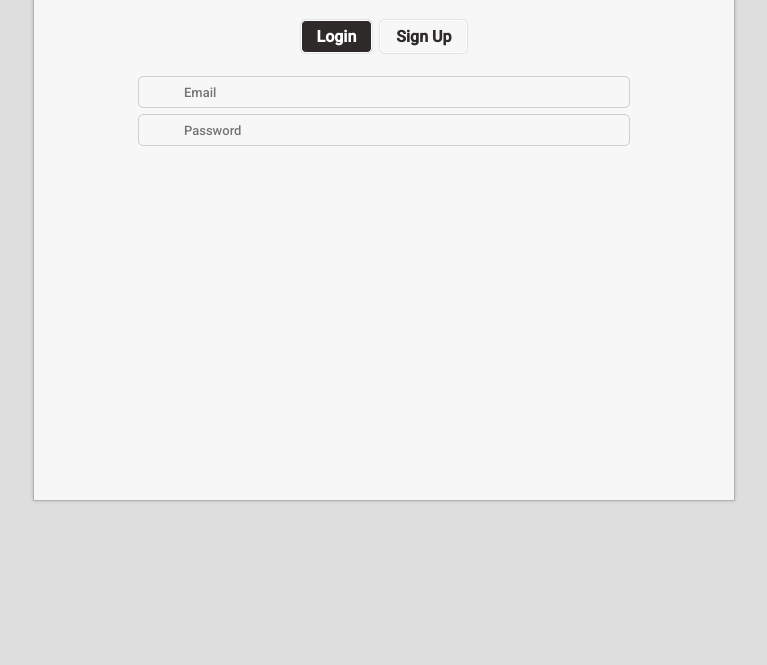
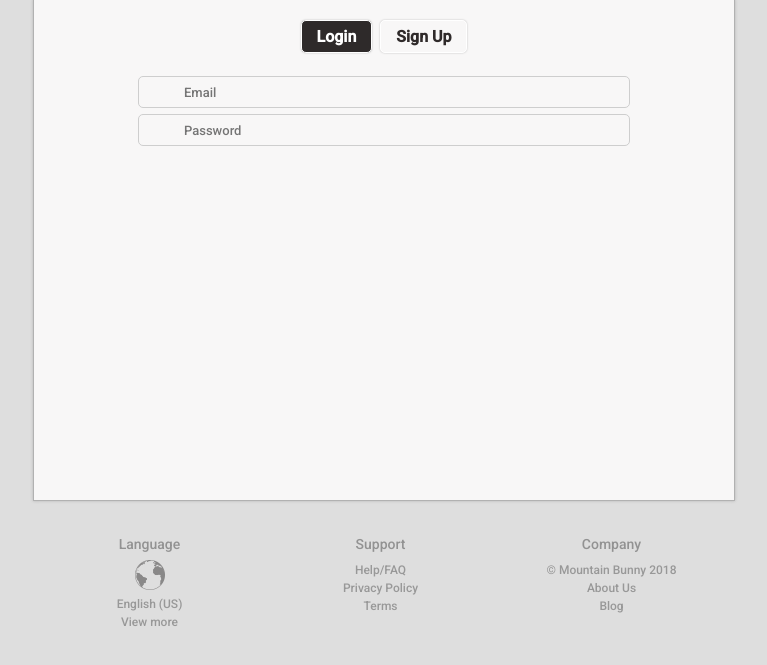
Before and after one commit to Baxter-FIndAJob/Find-A-Job, a PHP site: the page made by mustafa/Website Project/RemakeDesign.html in a window 1280 px wide. Shown: the part 86-751 px from the top of the page, without its empty margins (256-1023 px from the left). Run offline with PHP 8.4, Linux system fonts and the light colour scheme.

Commit message:
Adding CSS.

```diff
--- a/mustafa/Website Project/RemakeDesign.css
+++ b/mustafa/Website Project/RemakeDesign.css
@@ -141,3 +141,74 @@ html, body{
     font-size: 13px;
     font-weight: 500;
 }
+
+.footer_menu{
+    width: 700px;
+    margin: 0 auto;
+    text-align: center;
+
+}
+
+.footer_menu div.footer_column{
+    text-align: center;
+    float: left;
+    width: 33%;
+}
+
+
+.footer_menu div.footer_column .selection_name{
+    width: 100%;
+}
+
+.footer_menu div.footer_column div h4{
+    text-decoration: none;
+    color: #929292;
+    font-family: Roboto;
+    font-size: 14px;
+    font-weight: 500;
+    padding: 0;
+    margin: 0 0 8px;
+}
+
+
+
+
+.footer_menu div.footer_column  div a{
+    text-decoration: none;
+    font-family: "Roboto";
+    font-size: 12px;
+    font-weight: 480;
+    margin: 0;
+    padding: 0;
+    color: #989898;
+}
+
+.footer_menu div.footer_column img.language_globe{
+    width: 30px;
+}
+
+
+@media only screen and (max-width: 700px) {
+    .form_holder, .footer_menu{
+        width: 500px;
+    }
+
+}
+
+@media only screen and (max-width: 500px) {
+    .form_holder, .footer_menu{
+        width: 400px;
+    }
+
+
+    .footer_menu div.footer_column {
+        width: 100%;
+        margin-bottom: 30px;
+    }
+}
+
+@media only screen and (max-width: 400px) {
+    .form_holder, .footer_menu{
+        width: 300px;
+    }
+}
--- a/mustafa/Website Project/RemakeDesign.html
+++ b/mustafa/Website Project/RemakeDesign.html
@@ -40,7 +40,56 @@
 					</div>
 				</div>
 			</div>
+			<div class="footer_menu">
 
+				<!-- FOOTER COLUMN 1 -->
+				<div class="footer_column">
+					<div class="selection_name">
+						<h4>Language</h4>
+						<img src="globe_img.png" class="language_globe" />
+					</div>
+					<div class="inactive_selection" data-type="inactive">
+						<a href="about.html">English (US)</a>
+					</div>
+					<div class="inactive_selection" data-type="inactive">
+						<a>View more</a>
+					</div>
+				</div>
+
+				<!-- FOOTER COLUMN 2 -->
+				<div class="footer_column">
+					<div class="selection_name">
+						<h4>Support</h4>
+					</div>
+					<div class="inactive_selection" data-type="inactive">
+						<a href="support.html">Help/FAQ</a>
+					</div>
+					<div class="inactive_selection" data-type="inactive">
+							<a href="privacy.html">Privacy Policy</a>
+						</div>
+					<div class="inactive_selection" data-type="inactive">
+							<a href="terms.html">Terms</a>
+					</div>
+				</div>
+
+				<!-- FOOTER COLUMN 3 -->
+				<div class="footer_column">
+					<div class="selection_name">
+						<h4>Company</h4>
+					</div>
+					<div>
+						<a>© Mountain Bunny 2018</a>
+					</div>
+					<div class="inactive_selection" data-type="inactive">
+						<a href="about.html">About Us</a>
+					</div>
+					<div class="inactive_selection" data-type="inactive">
+						<a href="blog.html">Blog</a>
+					</div>
+				</div>
+
+				<div style="clear: both;"></div>
+			</div>
 		</div>
 	</div>
 </body>
```
Also changed, not shown: mustafa/server/index.php (+7 -9 lines), mustafa/server/websitedesign.css (added, +13 -0 lines).
